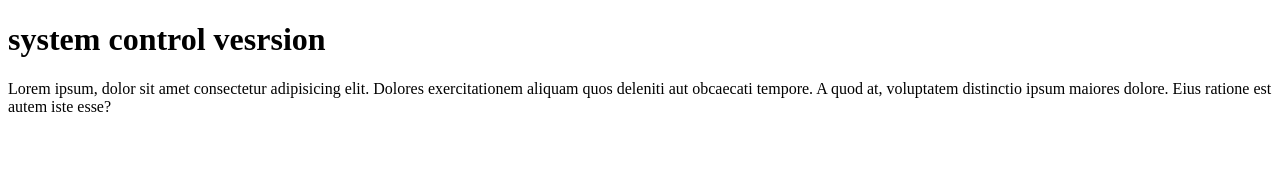
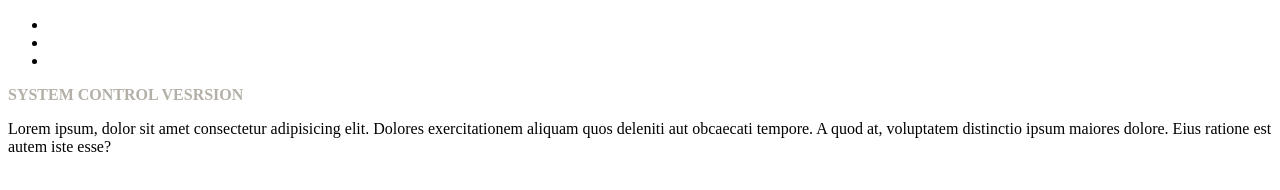
Before and after one commit to AndriaSiradze/A4-git, a plain HTML site: page index.html in a window 1280 px wide. Drawn offline with Linux system fonts and the light colour scheme.

Commit message:
added header

```diff
--- a/index.html
+++ b/index.html
@@ -5,15 +5,26 @@
     <meta charset="UTF-8">
     <meta http-equiv="X-UA-Compatible" content="IE=edge">
     <meta name="viewport" content="width=device-width, initial-scale=1.0">
+    <link rel="stylesheet" href="css/style.css">
     <title>Document</title>
 </head>
 
 <body>
+    <header class="header">
+        <nav>
+            <ul>
+                <li></li>
+                <li></li>
+                <li></li>
+            </ul>
+        </nav>
+    </header>
     <main>
         <h1>system control vesrsion </h1>
         <p>Lorem ipsum, dolor sit amet consectetur adipisicing elit. Dolores exercitationem aliquam quos deleniti aut
             obcaecati tempore. A quod at, voluptatem distinctio ipsum maiores dolore. Eius ratione est autem iste esse?
         </p>
+
     </main>
 
 </body>
```
